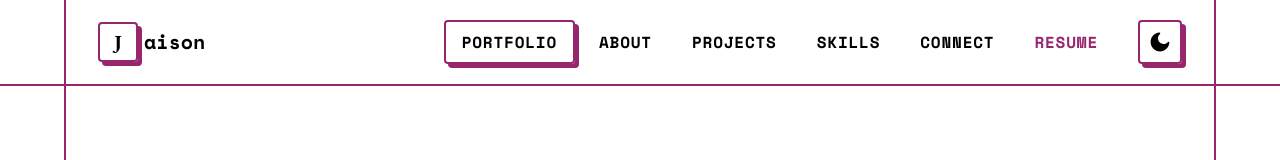
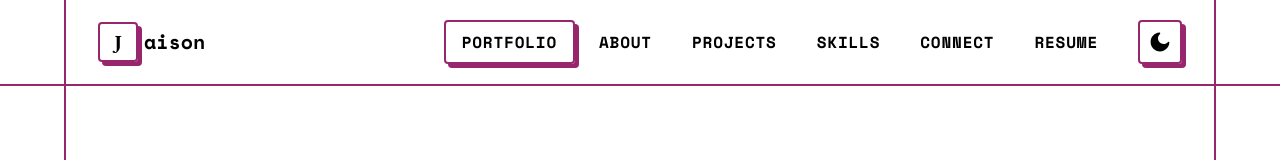
Before and after one commit to jaisondavid-m/portfolio, a Next.js app: page / in a window 1280 px wide. Shown: the top 160 px of the page. Built offline with nearby package versions, Linux system fonts and the light colour scheme.

Commit message:
fix(theme): fix resume button text visibility in dark mode

```diff
--- a/components/Header.tsx
+++ b/components/Header.tsx
@@ -93,7 +93,7 @@ export default function Header() {
             href="/docs/jaisondavid-resume.pdf"
             target="_blank"
             rel="noopener noreferrer"
-            className="text-md font-bold uppercase tracking-wider px-4 py-2 transition-all duration-200 rounded-sm hover:logo-shadow hover:border-2 hover:border-(--border-color) text-(--primary-color)"
+            className="text-md font-bold uppercase tracking-wider px-4 py-2 transition-all duration-200 rounded-sm hover:logo-shadow hover:border-2 hover:border-(--border-color) text-(--text-color) dark:text-white hover:text-(--alter-color)"
           >
             RESUME
           </a>
@@ -165,7 +165,7 @@ export default function Header() {
               href="/docs/jaisondavid-resume.pdf"
               target="_blank"
               rel="noopener noreferrer"
-              className="w-3/4 text-lg font-bold uppercase tracking-wider px-6 py-3 rounded-md text-center transition-all duration-200 logo-shadow border-2 border-(--border-color) text-(--primary-color)"
+              className="w-3/4 text-lg font-bold uppercase tracking-wider px-6 py-3 rounded-md text-center transition-all duration-200 logo-shadow border-2 border-(--border-color) text-(--text-color) dark:text-white hover:text-(--alter-color)"
               onClick={closeMenu}
             >
               RESUME
```
